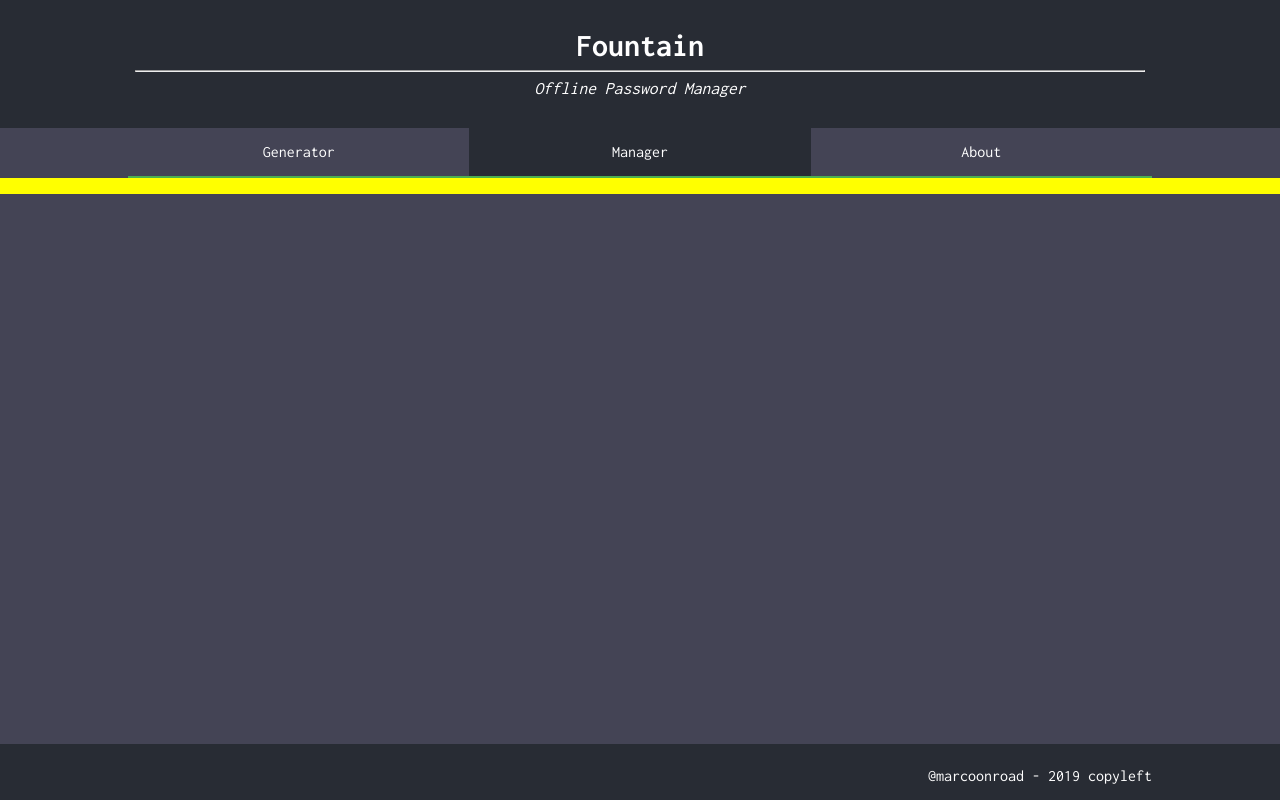
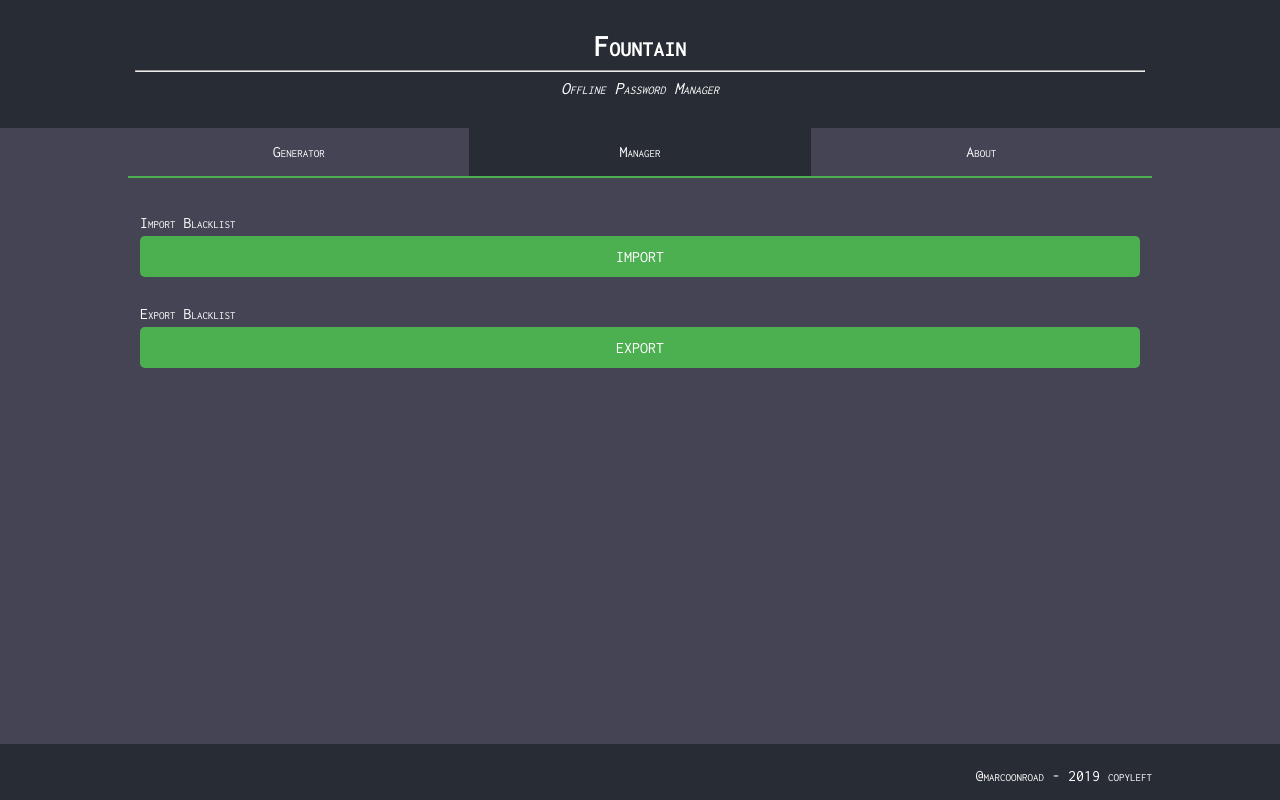
Before and after one commit to marcoonroad/rhizome-pass, a React (Create React App) app: page /manager in a window 1280 px wide. Built offline with nearby package versions, Linux system fonts and the light colour scheme.

Commit message:
wip: :construction: working on manager tab and imporved UI style
Signed-off-by: Marco Aurélio da Silva <marcoonroad@gmail.com>

```diff
--- a/src/App.css
+++ b/src/App.css
@@ -123,6 +123,8 @@ button:hover {
 .about-container p {
   padding: 0.75em 0.75em;
   display: block;
+  transition: 0.5s;
+  text-align: justify;
 }
 
 .text-link {
@@ -135,8 +137,14 @@ button:hover {
 
 body * {
   font-family: 'Inconsolata', monospace !important;
+  font-variant: small-caps !important;
 }
 
 body > * {
   font-family: 'Inconsolata', monospace !important;
+  font-variant: small-caps !important;
 }
+
+.manager-container p {
+  text-align: left !important;
+}
--- a/src/pages/Manager/index.tsx
+++ b/src/pages/Manager/index.tsx
@@ -1,8 +1,46 @@
 import React from 'react'
+import styled from 'styled-components'
+
+const DefaultButton = styled.button`
+  background-color: #4CAF50;
+  border: none;
+  color: white;
+  padding: 12px 24px;
+  text-align: center;
+  text-decoration: none;
+  display: inline-block;
+  font-size: 16px;
+  border-radius: 5px;
+`
+
+const Button = styled(DefaultButton)`
+  margin: 5px;
+  margin-left: 0px;
+  margin-right: 5px;
+`
 
 const ManagerComponent : React.FC = () => {
+  const importBlacklist = (event : any) => {
+    event.preventDefault()
+  }
+
+  const exportBlacklist = (event : any) => {
+    event.preventDefault()
+  }
+
   return (
-    <div>
+    <div className='form-container about-container manager-container'>
+      <p>
+        <span>Import Blacklist</span>
+        <Button onClick={importBlacklist}
+          className={'form-component'}>IMPORT</Button>
+      </p>
+
+      <p>
+        <span>Export Blacklist</span>
+        <Button onClick={exportBlacklist}
+          className={'form-component'}>EXPORT</Button>
+      </p>
     </div>
   )
 }
```
